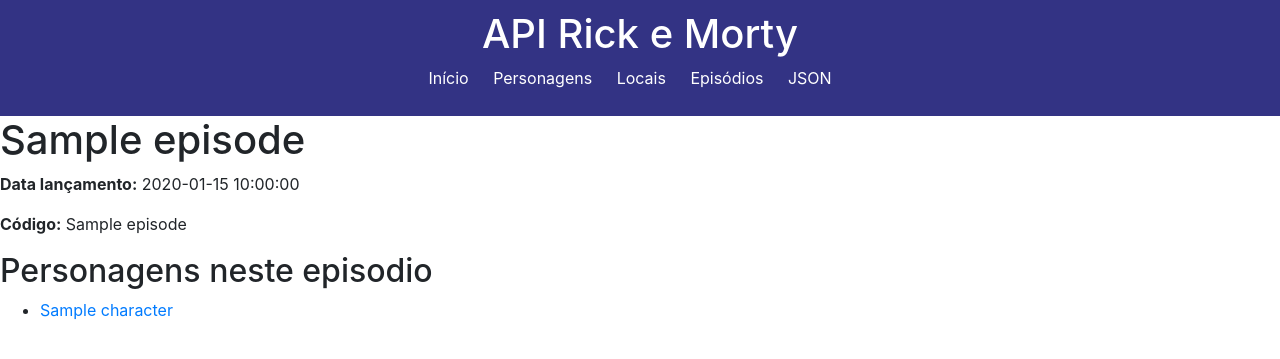
After one commit to Dricalucia/desafioAPI-grace-hopper, a Flask app: template templates/episode.html in a window 1280 px wide. The commit adds this page. Shown: the top 359 px of the page. Run offline with Flask 3, Linux system fonts and the light colour scheme; the template is opened without the code that fills it: most values are stand-ins (such as "Sample title", 1, 10 or a date in 2020); some libraries are stand-ins or nearby versions.

Commit message:
pagina de episodio para listar por personagem

```diff
--- a/app.py
+++ b/app.py
@@ -67,6 +67,7 @@ def get_location_profile(id):
     url = f"https://rickandmortyapi.com/api/location/{id}"
     response = urllib.request.urlopen(url)
     data = json.loads(response.read())
+
     characters = []
     for character_url in data["residents"]:
         character_response = urllib.request.urlopen(character_url)
@@ -87,7 +88,14 @@ def get_episode(id):
     url = f"https://rickandmortyapi.com/api/episode/{id}"
     response = urllib.request.urlopen(url)
     episode_data = json.loads(response.read())
-    return render_template("episode.html", episode=episode_data)
+    # return render_template("episode.html", episode=episode_data)
+
+    characters = []
+    for character_url in episode_data["characters"]:
+        character_response = urllib.request.urlopen(character_url)
+        character_data = json.loads(character_response.read())
+        characters.append({"name": character_data["name"], "url": character_url, "id": character_data["id"]})
+    return render_template("episode.html", episode=episode_data, characters=characters)
 
 if __name__ == "__main__":
     app.run(debug=True)
--- /dev/null
+++ b/templates/episode.html
@@ -0,0 +1,19 @@
+{% extends "layout.html" %}
+{% block content %}
+<div class="row">
+  <div class="col">
+    <h1>{{ episode.name }}</h1>
+    <p><strong>Data lançamento:</strong> {{ episode.air_date }}</p>
+    <p><strong>Código:</strong> {{ episode.episode }}</p>
+
+    <h2>Personagens neste episodio</h2>
+    <ul>
+      {% for character in characters %}
+      <li>
+        <a href="{{ url_for('get_profile', id=character.id) }}"><p>{{character.name}}</p></a>
+      </li>
+      {% endfor %}
+    </ul>
+  </div>
+</div>
+{% endblock %}
--- a/templates/episodes.html
+++ b/templates/episodes.html
@@ -33,7 +33,7 @@
           <th scope="row"> <h3 class="h5"></h3>{{episode.episode}}</h3></th>
           <td><h3 class="h5"></h3>{{episode.name}}</h3></td>
           <td><h3 class="h5"></h3>{{episode.air_date}}</h3></td>
-          <td><a href="/detail/{{episode.id}}" class="btn btn-secondary">Acessar</a></td>
+          <td><a href="/episode/{{episode.id}}" class="btn btn-secondary">Acessar</a></td>
         </tr>
       </tbody>
     {% endfor%}
--- a/templates/locations.html
+++ b/templates/locations.html
@@ -37,7 +37,7 @@
         <td>{{ location.type }}</td>
         <td>{{ location.dimension }}</td>
         <td>
-          <a href="/location/{{ location.id }}" class="btn btn-secondary">Acessar</a>
+          <a href="/location/{{location.id}}" class="btn btn-secondary">Acessar</a>
         </td>
       </tr>
       {% endfor %}
```
